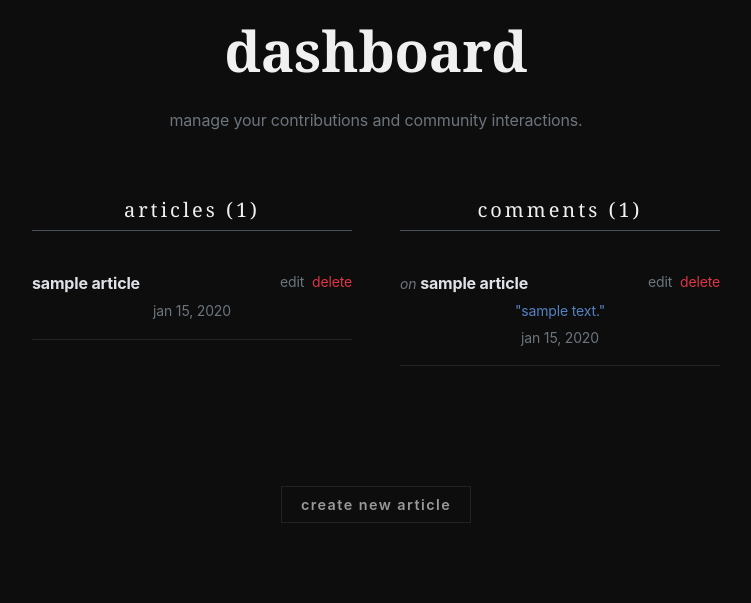
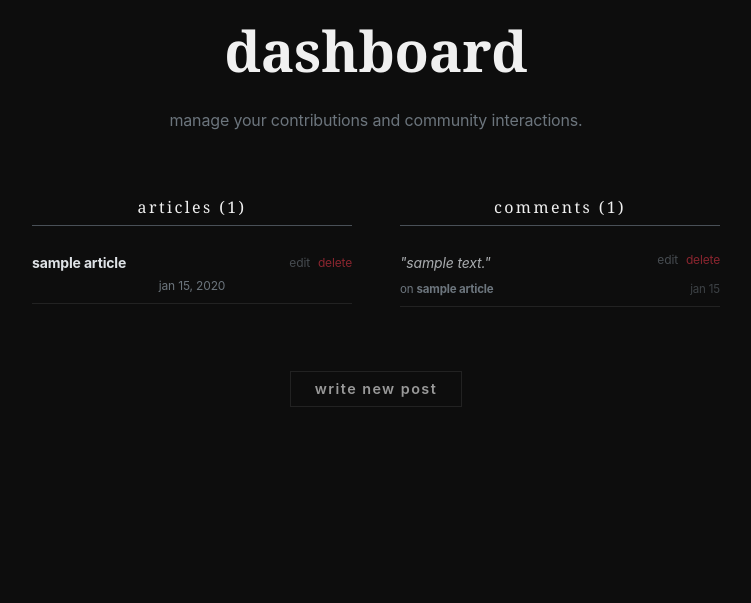
Before and after one commit to fastfingertips/django-blog, a Django app: template templates/dashboard.html in a window 1280 px wide. Shown: the part 354-957 px from the top of the page, without its empty margins (264-1015 px from the left). After the commit the page ends 761 px from the top, so only its background shows below. Run offline with Django 4.2, Linux system fonts and the light colour scheme; the template is opened without the code that fills it: most values are stand-ins (such as "Sample title", 1, 10 or a date in 2020); parts of the project's set-up code (start-up, migrations or seed data) failed here and were passed over; some libraries are stand-ins or nearby versions.

Commit message:
feat: optimize dashboard for a more compact and readable layout

```diff
--- a/templates/dashboard.html
+++ b/templates/dashboard.html
@@ -7,100 +7,102 @@
     <p class="text-secondary">Manage your contributions and community interactions.</p>
   </header>
 
-  <div class="w-100" style="max-width: 800px;">
-    <div class="row g-5">
+  <div class="w-100" style="max-width: 900px; margin: 0 auto;">
+    <div class="row gx-lg-5">
       <!-- Articles Column -->
-      <div class="col-md-6">
-        <h3 class="h5 text-lowercase tracking-widest border-bottom pb-2 mb-4">Articles ({{ total_articles }})</h3>
+      <div class="col-md-6 mb-5 mb-lg-0">
+        <h3 class="h6 text-lowercase tracking-widest border-bottom pb-2 mb-3">articles ({{ total_articles }})</h3>
         {% if articles %}
-        <div class="list-group list-group-flush mb-4">
+        <div class="list-group list-group-flush mb-3">
           {% for article in articles %}
-          <div class="list-group-item bg-transparent border-bottom px-0 py-3">
-            <div class="d-flex justify-content-between align-items-start mb-1">
-              <a href="{% url 'article_urls:article_detail' article.id %}"
-                class="text-reset fw-bold text-decoration-none link-dim">{{ article.title }}</a>
-              <div class="d-flex gap-2">
+          <div class="list-group-item bg-transparent border-bottom px-0 py-2">
+            <div class="d-flex justify-content-between align-items-center">
+              <div class="text-truncate me-3" style="max-width: 70%;">
+                <a href="{% url 'article_urls:article_detail' article.id %}"
+                  class="text-reset fw-bold text-decoration-none link-dim small">{{ article.title }}</a>
+              </div>
+              <div class="d-flex gap-2 flex-shrink-0">
                 <a href="{% url 'article_urls:article_update' article.id %}"
-                  class="small text-secondary text-decoration-none">Edit</a>
+                  class="tiny-link text-secondary text-decoration-none">edit</a>
                 <a href="{% url 'article_urls:article_delete' article.id %}"
-                  class="small text-danger text-decoration-none">Delete</a>
+                  class="tiny-link text-danger text-decoration-none">delete</a>
               </div>
             </div>
-            <div class="small text-secondary">{{ article.created_at|date:"M d, Y" }}</div>
+            <div class="text-secondary" style="font-size: 0.75rem;">{{ article.created_at|date:"M d, Y" }}</div>
           </div>
           {% endfor %}
         </div>
 
         <!-- Article Pagination -->
         {% if articles.paginator.num_pages > 1 %}
-        <nav class="d-flex justify-content-center gap-3 small mb-5">
+        <nav class="d-flex justify-content-center gap-3 tiny-text mb-4">
           {% if articles.has_previous %}
           <a href="?page_a={{ articles.previous_page_number }}&page_c={{ comments.number }}"
-            class="text-reset text-decoration-none opacity-50 link-dim">&larr; newer</a>
+            class="text-reset text-decoration-none opacity-50 link-dim">&larr;</a>
           {% endif %}
           <span class="opacity-25">{{ articles.number }} / {{ articles.paginator.num_pages }}</span>
           {% if articles.has_next %}
           <a href="?page_a={{ articles.next_page_number }}&page_c={{ comments.number }}"
-            class="text-reset text-decoration-none opacity-50 link-dim">older &rarr;</a>
+            class="text-reset text-decoration-none opacity-50 link-dim">&rarr;</a>
           {% endif %}
         </nav>
         {% endif %}
-
         {% else %}
-        <p class="text-secondary small italic">You haven't written any articles yet.</p>
+        <p class="text-secondary small italic">no articles yet.</p>
         {% endif %}
       </div>
 
       <!-- Comments Column -->
       <div class="col-md-6">
-        <h3 class="h5 text-lowercase tracking-widest border-bottom pb-2 mb-4">Comments ({{ total_comments }})</h3>
+        <h3 class="h6 text-lowercase tracking-widest border-bottom pb-2 mb-3">comments ({{ total_comments }})</h3>
         {% if comments %}
-        <div class="list-group list-group-flush mb-4">
+        <div class="list-group list-group-flush mb-3">
           {% for comment in comments %}
-          <div class="list-group-item bg-transparent border-bottom px-0 py-3">
-            <div class="mb-1 d-flex justify-content-between align-items-start">
-              <div>
-                <span class="text-secondary small italic">on </span>
-                <a href="{% url 'article_urls:article_detail' comment.article.id %}"
-                  class="text-reset fw-bold text-decoration-none link-dim">{{ comment.article.title }}</a>
+          <div class="list-group-item bg-transparent border-bottom px-0 py-2">
+            <div class="d-flex justify-content-between align-items-start">
+              <div class="text-truncate me-2" style="max-width: 75%;">
+                <span class="small italic opacity-75">"{{ comment.comment_content|truncatechars:50 }}"</span>
               </div>
-              <div class="d-flex gap-2">
+              <div class="d-flex gap-2 flex-shrink-0">
                 <a href="{% url 'article_urls:comment_edit' comment.id %}"
-                  class="small text-secondary text-decoration-none">Edit</a>
+                  class="tiny-link text-secondary text-decoration-none">edit</a>
                 <a href="{% url 'article_urls:comment_delete' comment.id %}"
-                  class="small text-danger text-decoration-none">Delete</a>
+                  class="tiny-link text-danger text-decoration-none">delete</a>
               </div>
             </div>
-            <div class="small text-primary-emphasis opacity-75 mb-1">"{{ comment.comment_content|truncatechars:60 }}"
+            <div class="d-flex justify-content-between align-items-center mt-1" style="font-size: 0.72rem;">
+              <div class="text-secondary text-truncate me-2" style="max-width: 60%;">
+                on <a href="{% url 'article_urls:article_detail' comment.article.id %}"
+                  class="text-reset text-decoration-none link-dim fw-bold">{{ comment.article.title }}</a>
+              </div>
+              <div class="text-secondary opacity-50">{{ comment.comment_date|date:"M d" }}</div>
             </div>
-            <div class="small text-secondary">{{ comment.comment_date|date:"M d, Y" }}</div>
           </div>
           {% endfor %}
         </div>
 
         <!-- Comment Pagination -->
         {% if comments.paginator.num_pages > 1 %}
-        <nav class="d-flex justify-content-center gap-3 small mb-5">
+        <nav class="d-flex justify-content-center gap-3 tiny-text mb-4">
           {% if comments.has_previous %}
           <a href="?page_c={{ comments.previous_page_number }}&page_a={{ articles.number }}"
-            class="text-reset text-decoration-none opacity-50 link-dim">&larr; newer</a>
+            class="text-reset text-decoration-none opacity-50 link-dim">&larr;</a>
           {% endif %}
           <span class="opacity-25">{{ comments.number }} / {{ comments.paginator.num_pages }}</span>
           {% if comments.has_next %}
           <a href="?page_c={{ comments.next_page_number }}&page_a={{ articles.number }}"
-            class="text-reset text-decoration-none opacity-50 link-dim">older &rarr;</a>
+            class="text-reset text-decoration-none opacity-50 link-dim">&rarr;</a>
           {% endif %}
         </nav>
         {% endif %}
-
         {% else %}
-        <p class="text-secondary small italic">You haven't made any comments yet.</p>
+        <p class="text-secondary small italic">no comments yet.</p>
         {% endif %}
       </div>
     </div>
 
-    <div class="mt-5 pt-5 text-center">
-      <a href="{% url 'article_urls:article_add' %}" class="btn btn-primary">Create New Article</a>
+    <div class="mt-4 pt-4 text-center">
+      <a href="{% url 'article_urls:article_add' %}" class="btn btn-primary btn-sm rounded-pill px-4">write new post</a>
     </div>
   </div>
 </div>
@@ -121,5 +123,19 @@
   .list-group-item {
     border-color: var(--border-color) !important;
   }
+
+  .tiny-link {
+    font-size: 0.75rem;
+    opacity: 0.6;
+    transition: opacity 0.2s;
+  }
+
+  .tiny-link:hover {
+    opacity: 1;
+  }
+
+  .tiny-text {
+    font-size: 0.8rem;
+  }
 </style>
 {% endblock %}
```
